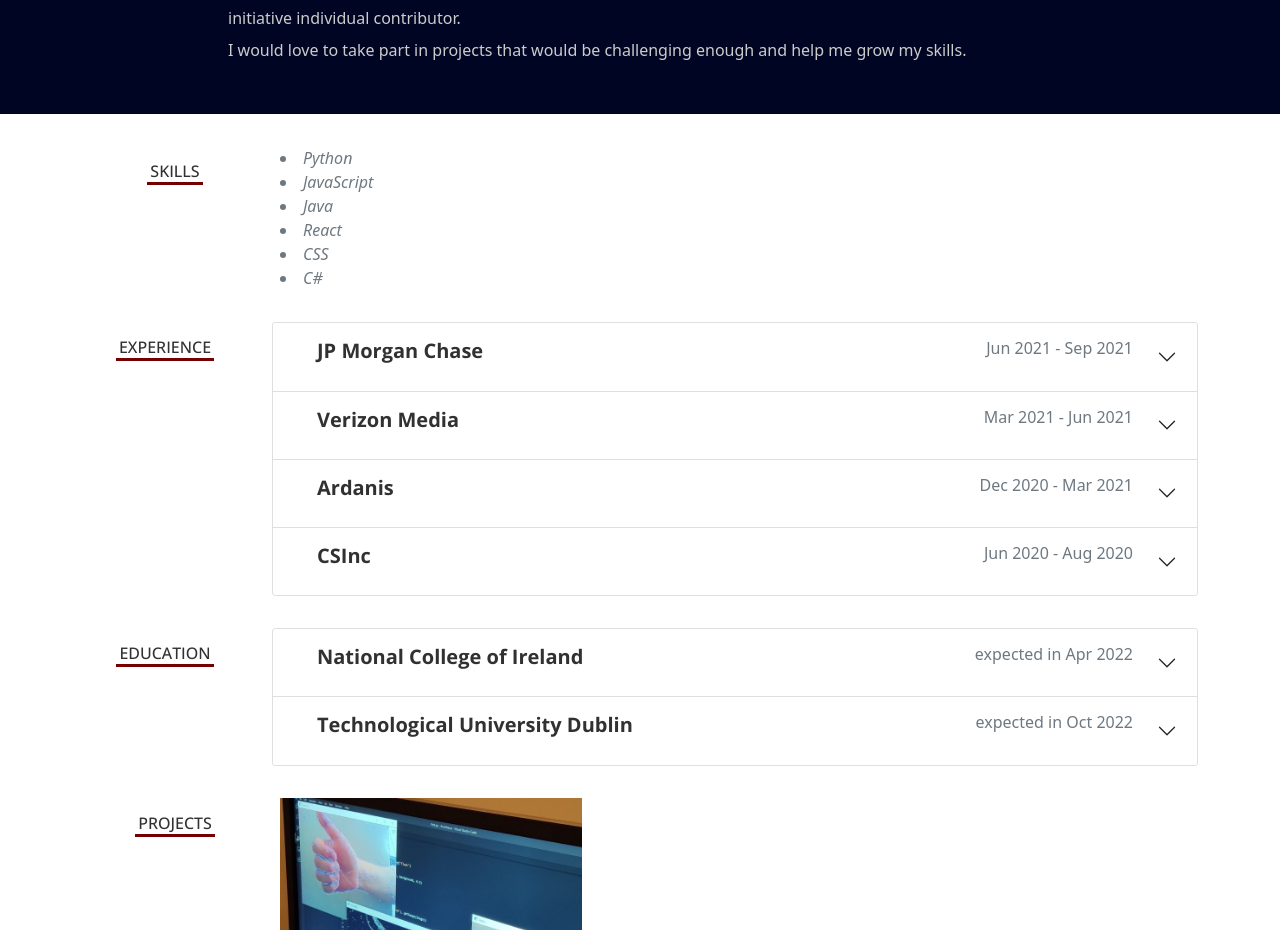
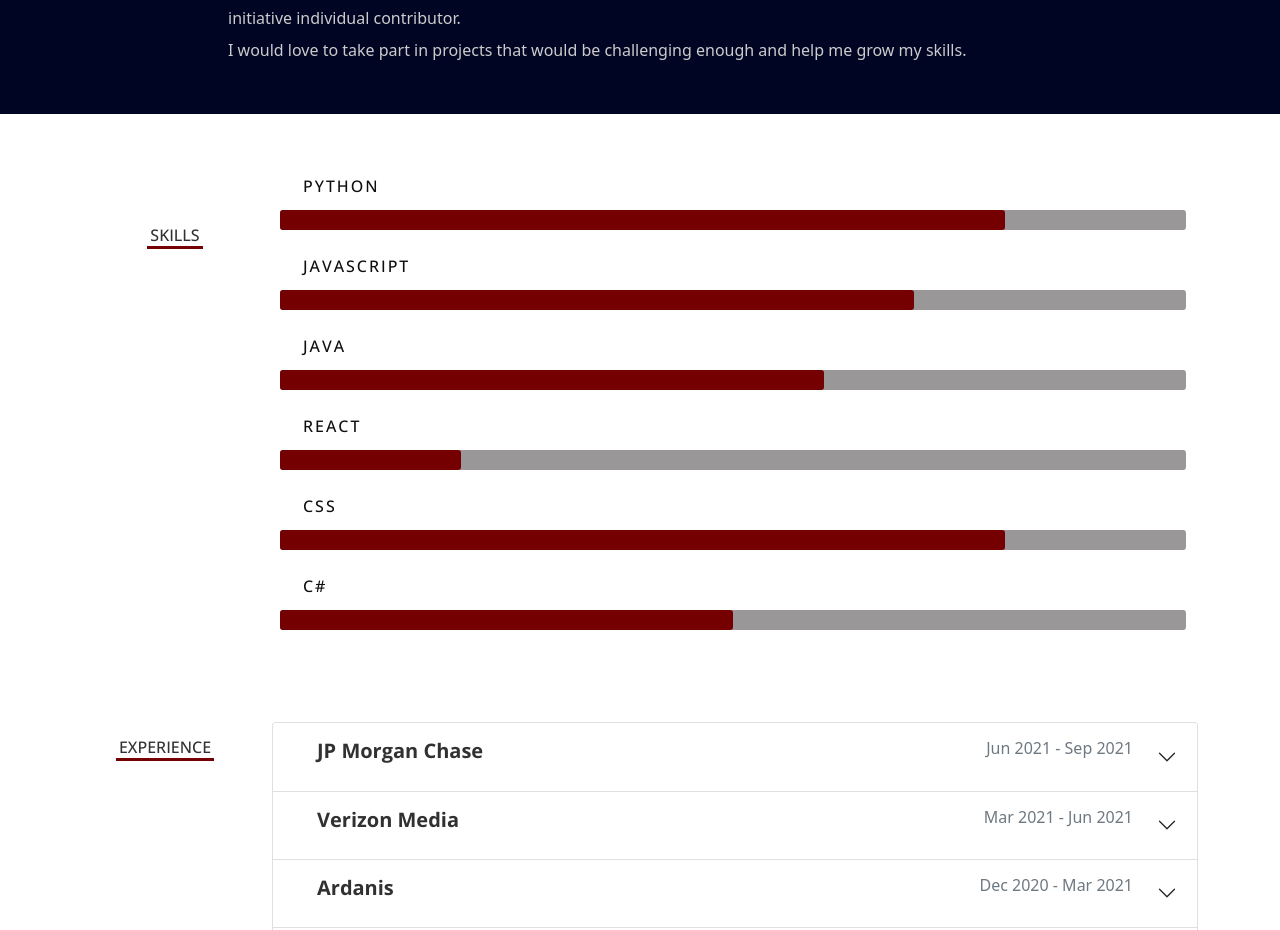
Before and after one commit to Iryna-Slynko/iryna-slynko-personal-website, a React (Create React App) app: page / in a window 1280 px wide. Shown: the part 1120-2050 px from the top of the page. Built offline with nearby package versions, Linux system fonts and the light colour scheme.

Commit message:
Add styles for skills

```diff
--- a/src/components/Skills.tsx
+++ b/src/components/Skills.tsx
@@ -11,7 +11,7 @@ interface IProps {
 
 export default function Skills(props:IProps) {
   const skills = props.skills.map((skill) => {
-    const className = 'bar-expand ' + skill.skill.toLowerCase() + 'level-' + skill.level.toString();
+    const className = skill.skill.toLowerCase() + ' level-' + skill.level.toString();
     return (
       <li key={skill.skill}>
         <span className={className}></span><em>{skill.skill}</em>
@@ -30,7 +30,7 @@ export default function Skills(props:IProps) {
               </span>
             </h4>
           </Col>
-          <Col>
+          <Col className='bars'>
             {skills}
           </Col>
         </Row>
--- a/src/styles/Skills.scss
+++ b/src/styles/Skills.scss
@@ -0,0 +1,47 @@
+.bars ul {
+  list-style: none;
+}
+
+.bars li {
+  position: relative;
+  margin-bottom: 60px;
+  background: rgb(153, 151, 151);
+  height: 20px;
+  border-radius: 3px;
+
+  span {
+    background-color: $data-color;
+    position: absolute;
+    left: 0;
+    top: 0;
+    margin: 0;
+    padding-right: 24px;
+    display: inline-block;
+    height: 20px;
+    line-height: 20px;
+    border-radius: 3px;
+  }
+
+  @for $i from 1 through 9 {
+    span.level-#{$i} {
+      width: #{$i*10%}
+    }
+  }
+
+
+  em {
+    font-family: 'Open Sans', sans-serif;
+    font-style: normal;
+    font-weight: bold;
+    color: $footer-background-color;
+    text-transform: uppercase;
+    letter-spacing: 2px;
+    font-weight: normal;
+    position: relative;
+    top: -36px;
+  }
+}
+
+#skills {
+  padding-top: 5em;
+}
```
